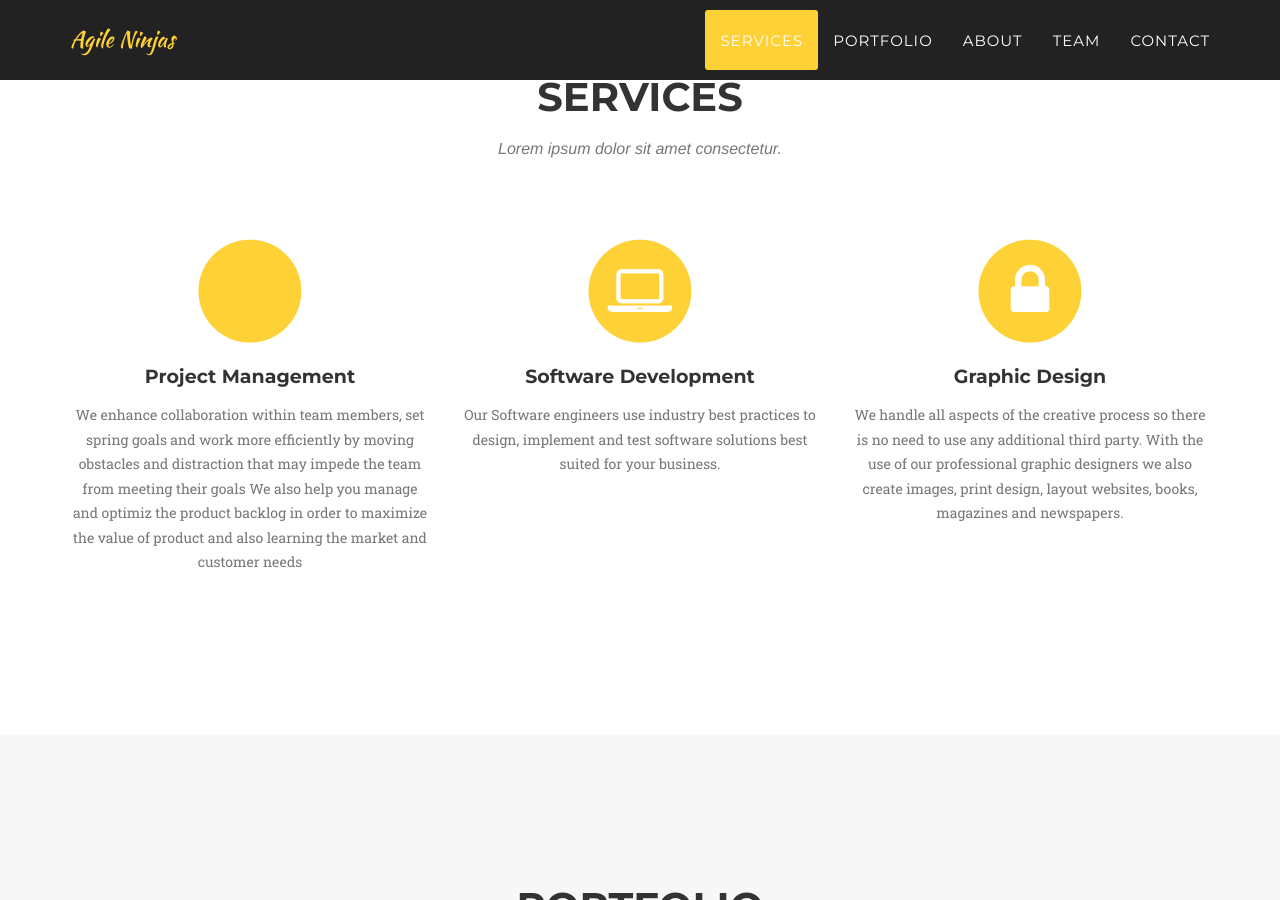
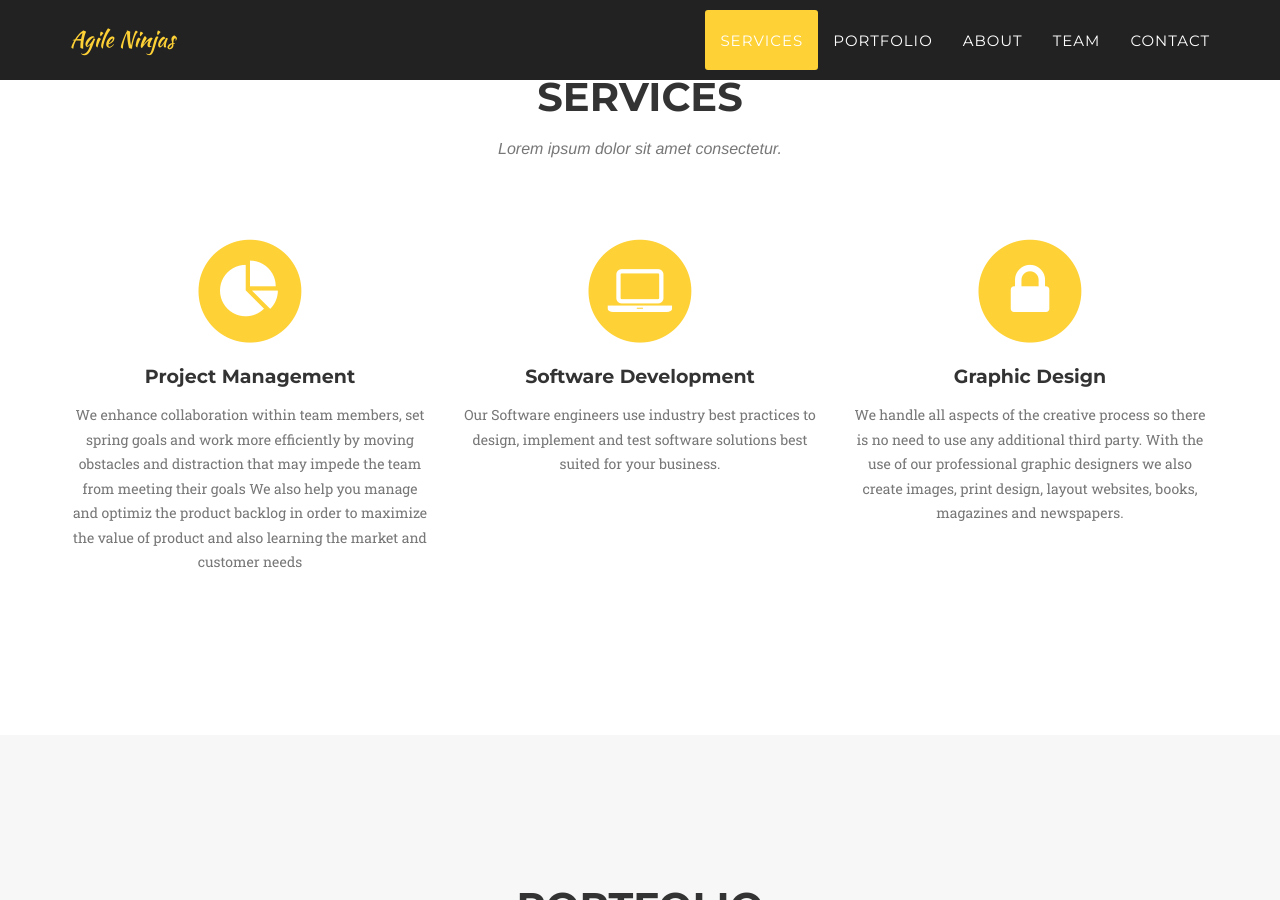
Before and after one commit to kamtoeddy/agile-ninjas, a Jekyll site: the page built from index.html, in a window 1280 px wide and 900 px high, scrolled down 833 px. Built offline with Jekyll 4.4.1, drawn with Linux system fonts in a browser that asks for light colours; some web fonts are replaced.

Commit message:
feat: updated icon of project management service

```diff
--- a/_includes/services.html
+++ b/_includes/services.html
@@ -14,7 +14,7 @@
       <div class="col-md-4">
         <span class="fa-stack fa-4x">
           <i class="fa fa-circle fa-stack-2x text-primary"></i>
-          <i class="fa fa-chart-pie fa-stack-1x fa-inverse"></i>
+          <i class="fa fa-pie-chart fa-stack-1x fa-inverse"></i>
         </span>
 
         <h4 class="service-heading">Project Management</h4>
```
